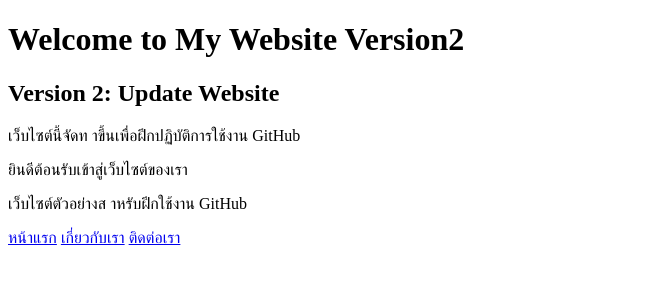
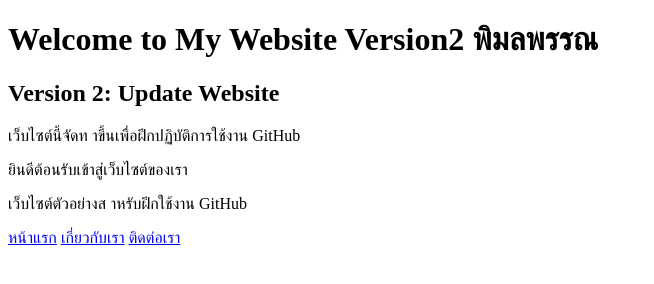
Before and after one commit to 68319010015-del/69Dev03-github-put, a plain HTML site: page index.html in a window 1280 px wide. Shown: the whole page, without its empty margins (0-654 px from the left). Drawn offline with Linux system fonts and the light colour scheme.

```diff
--- a/index.html
+++ b/index.html
@@ -6,7 +6,7 @@
     <title>Document</title>
 </head>
 <body>
-    <h1>Welcome to My Website Version2</h1>
+    <h1>Welcome to My Website Version2 พิมลพรรณ</h1>
     <h2>Version 2: Update Website</h2>
 <p>เว็บไซต์นี้จัดท าขึ้นเพื่อฝึกปฏิบัติการใช้งาน GitHub</p>
 
```
